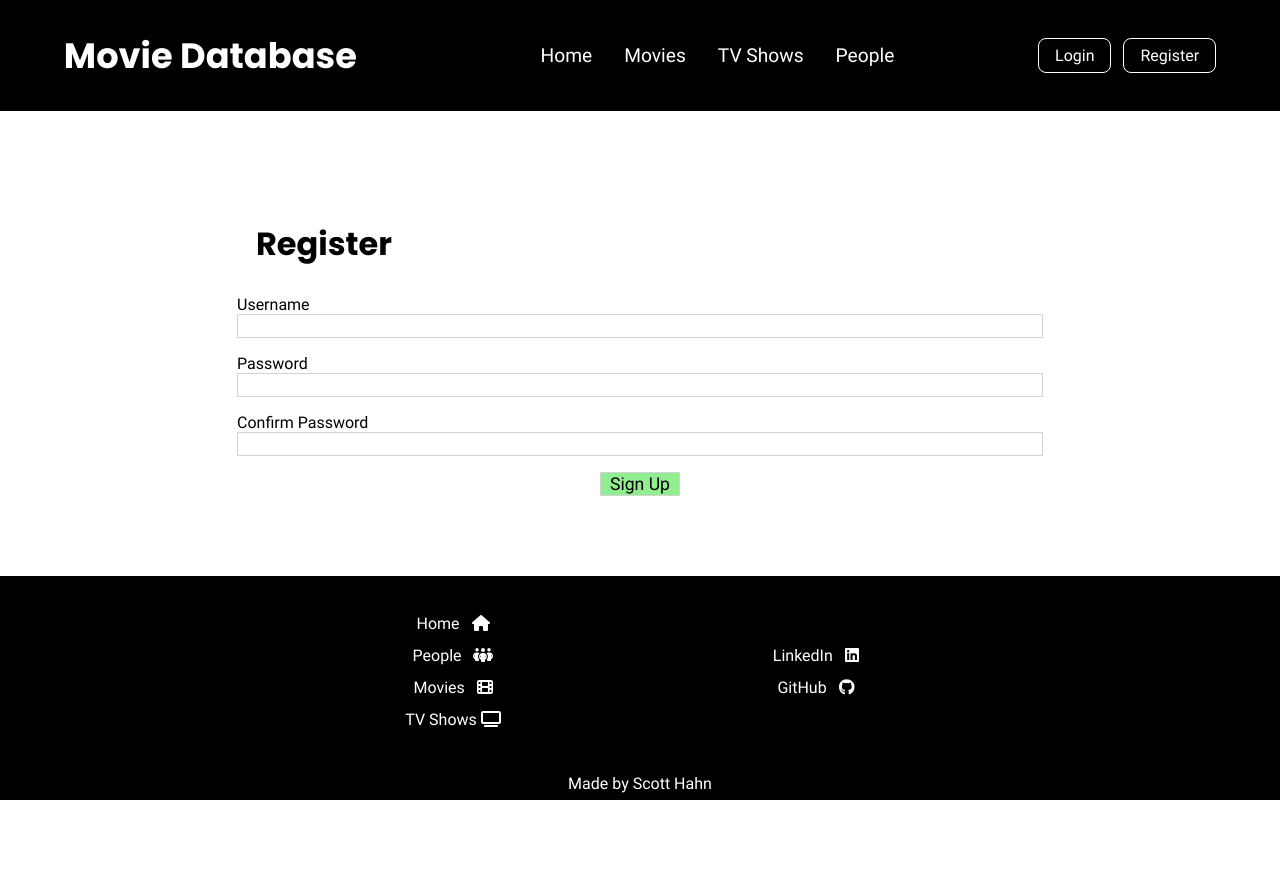
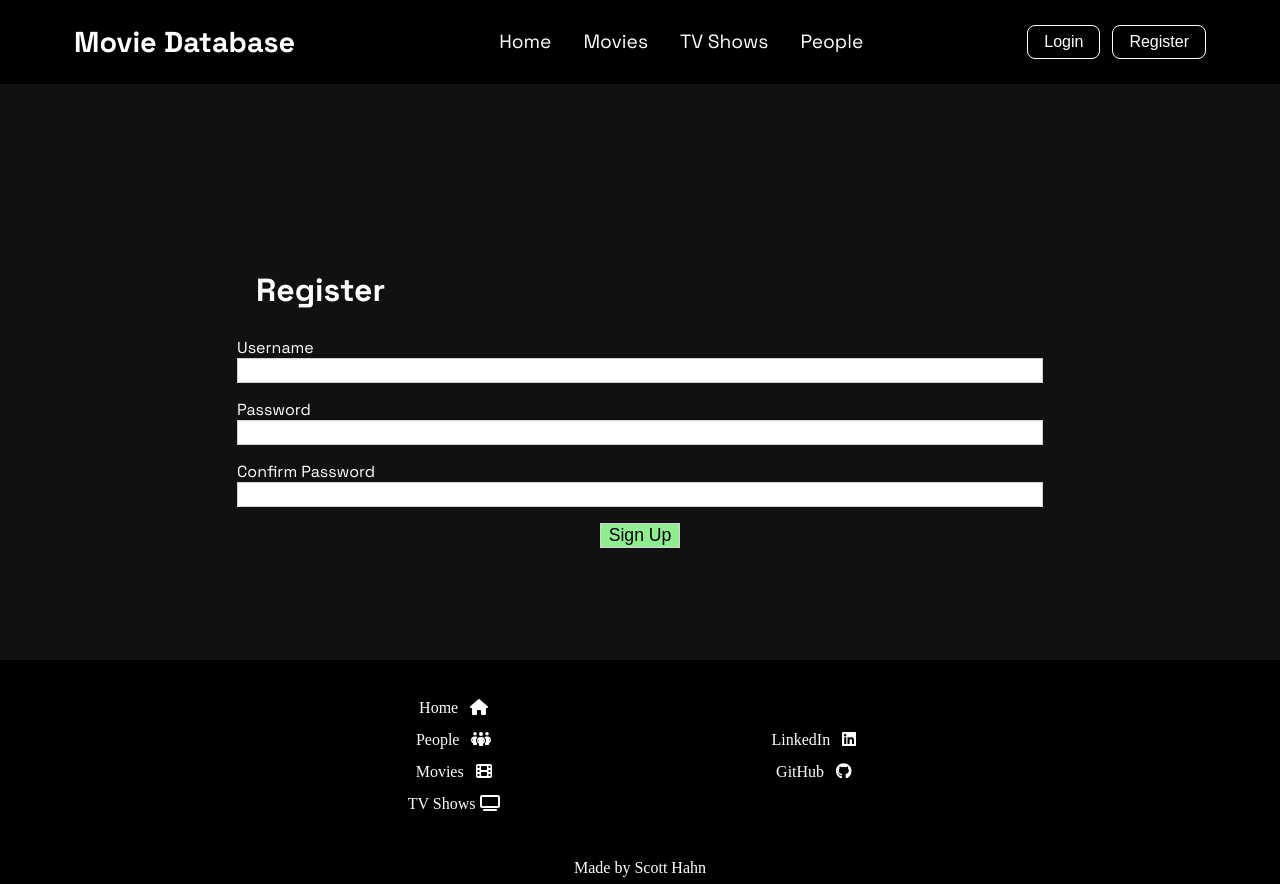
Before and after one commit to ScottHahn1/Movie-DB, a React (Create React App) app in the folder client/: page /register in a window 1280 px wide. Before the commit the page ends 800 px from the top, so only its background shows below. Built offline with nearby package versions, Linux system fonts and the light colour scheme; no server answers.

Commit message:
style: update global styling and layout

```diff
--- a/client/src/App.tsx
+++ b/client/src/App.tsx
@@ -30,10 +30,10 @@ function App() {
       <BrowserRouter>
         <Navbar loggedIn={loggedIn} setLoggedIn={setLoggedIn} user={user} setUser={setUser} />
 
+        <main>
           <Routes>
             <Route path='/register' element={ <Register /> } />
             <Route path='/login' element={ <Login setUser={setUser} setLoggedIn={setLoggedIn}  /> } />
-
             <Route index element={<Home searched={searched} setSearched={setSearched} />} />
 
             <Route path='/details/:type/:id/:title' element={ <Details user={user} /> } />
@@ -41,17 +41,15 @@ function App() {
             <Route path='/credits/:type/:id' element={ <Credits /> } />
             <Route path='/popular/people' element={ <People /> } />
             <Route path='/search/:query' element={ <Search /> } />
-
             <Route path='/favourites' element={ <Favourites user={user} /> } />
             <Route path='/ratings' element={ <Ratings /> } />
-
             <Route path='/popular/:type' element={ <Popular /> } />
             <Route path='/nowPlaying/:type' element={ <NowPlaying /> } />
             <Route path='/topRated/:type' element={ <TopRated /> } />
             <Route path='/upcoming/movies' element={ <Upcoming /> } />
-
             <Route path='*' element={<NoPage />} />
           </Routes>
+        </main>
 
         <Footer />
       </BrowserRouter>
--- a/client/src/styles/App.css
+++ b/client/src/styles/App.css
@@ -1,36 +1,25 @@
-* {
-  font-family: 'Roboto';
-}
-
-html {
-  height: 100%;
-}
-
-nav {
-  position: fixed;
-  top: 0 !important;
-}
-
 body {
   margin: 0;
-  min-height: 100%;
-  display: flex;
-  flex-direction: column;
-  justify-content: flex-end;
 }
 
 .app {
+  min-height: 100vh;
+  display: flex;
+  flex-direction: column;
   box-sizing: border-box;
-  height: 100%;
+  font-family: "Space Grotesk", sans-serif;
+  font-optical-sizing: auto;
+  font-weight: 400;
+  font-style: normal;
+  background-color: #111111;
+  color: #ffffff;
 }
 
-h1 {
-  font-family: 'Poppins';
-  font-size: 2.2rem;
+main {
+  flex: 1;
 }
 
 h2 {
-  font-family: 'Poppins';
   font-size: 2rem;
 }
 
@@ -68,7 +57,6 @@ button {
   width: 90%;
   animation: fade-in 1.5s linear;
   margin: 0 auto;
-  margin-top: 10%;
 }
 
 .heading-buttons {
@@ -104,20 +92,26 @@ button {
   cursor: pointer;
 }
 
-.data {
-  width: 20%;
-  font-family:'Gill Sans', 'Gill Sans MT', Calibri, 'Trebuchet MS', sans-serif;
-  animation: fade-in 1.5s linear;
+.movie-show-container {
+  display: grid;
+  grid-template-columns: repeat(5, minmax(0, 1fr));
+  row-gap: 1rem;
+  column-gap: 1rem;
 }
 
-.data > * {
+.movie-show-card {
+  animation: fade-in 1.5s linear;
+  background-color: #181818;
+}
+
+.movie-show-card > * {
   margin: .5rem;
 }
 
-.data img {
+.movie-show-card img {
+  display: block;
   width: 80%;
-  min-height: 75%;
-  max-height: 75%;
+  margin: 0 auto;
   border-radius: 15px;
 }
 
@@ -201,13 +195,9 @@ button {
     text-overflow: ellipsis;
   }
 
-  .data-container {
-    margin-top: 7rem;
-  }
 
-  .data {
+  .movie-show-card {
     width: 50%;
-    font-family:'Gill Sans', 'Gill Sans MT', Calibri, 'Trebuchet MS', sans-serif;
     animation: fade-in 1.5s linear;
   }
 }
```
Lines whose indentation alone changed are shown as unchanged.
